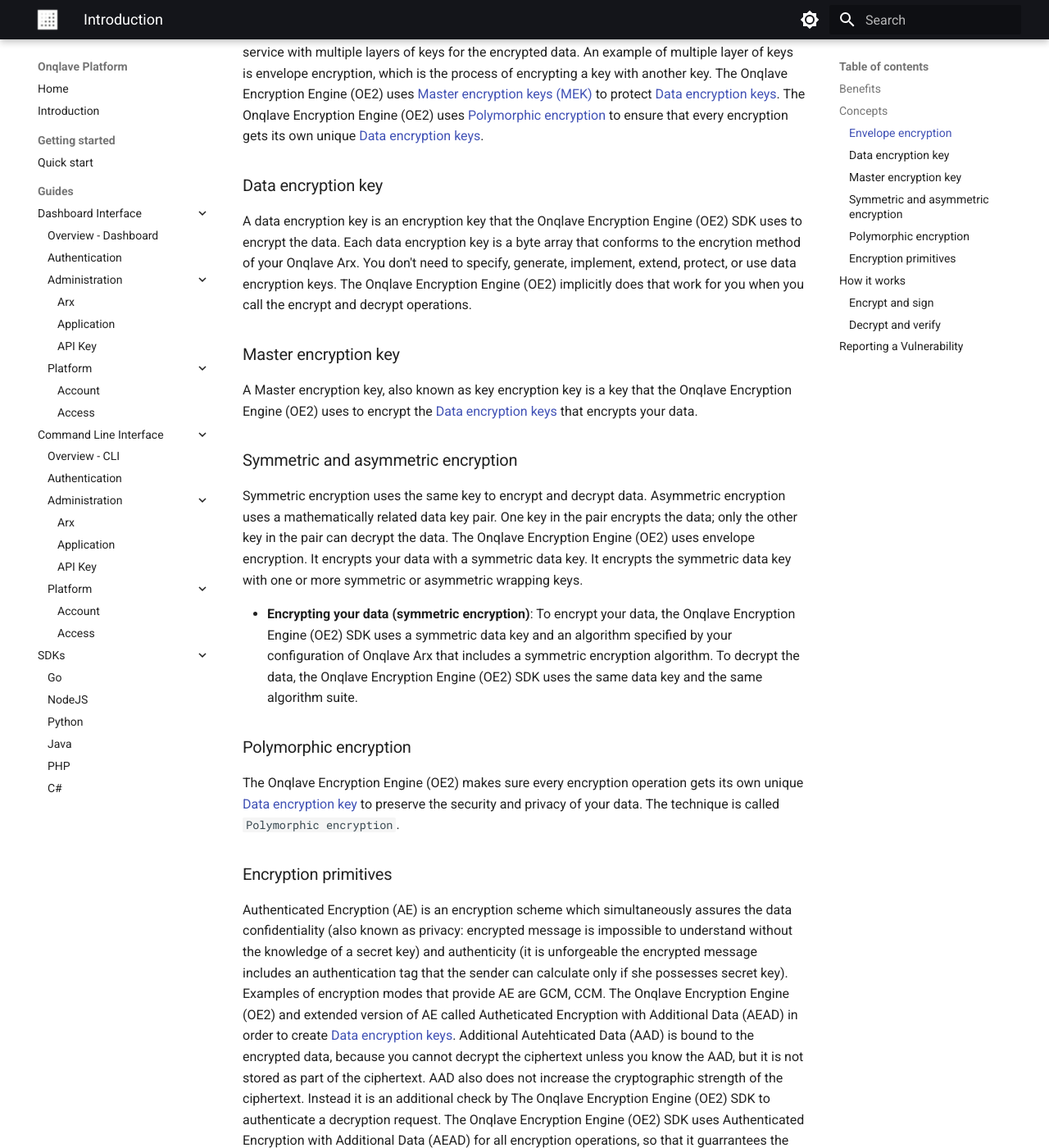
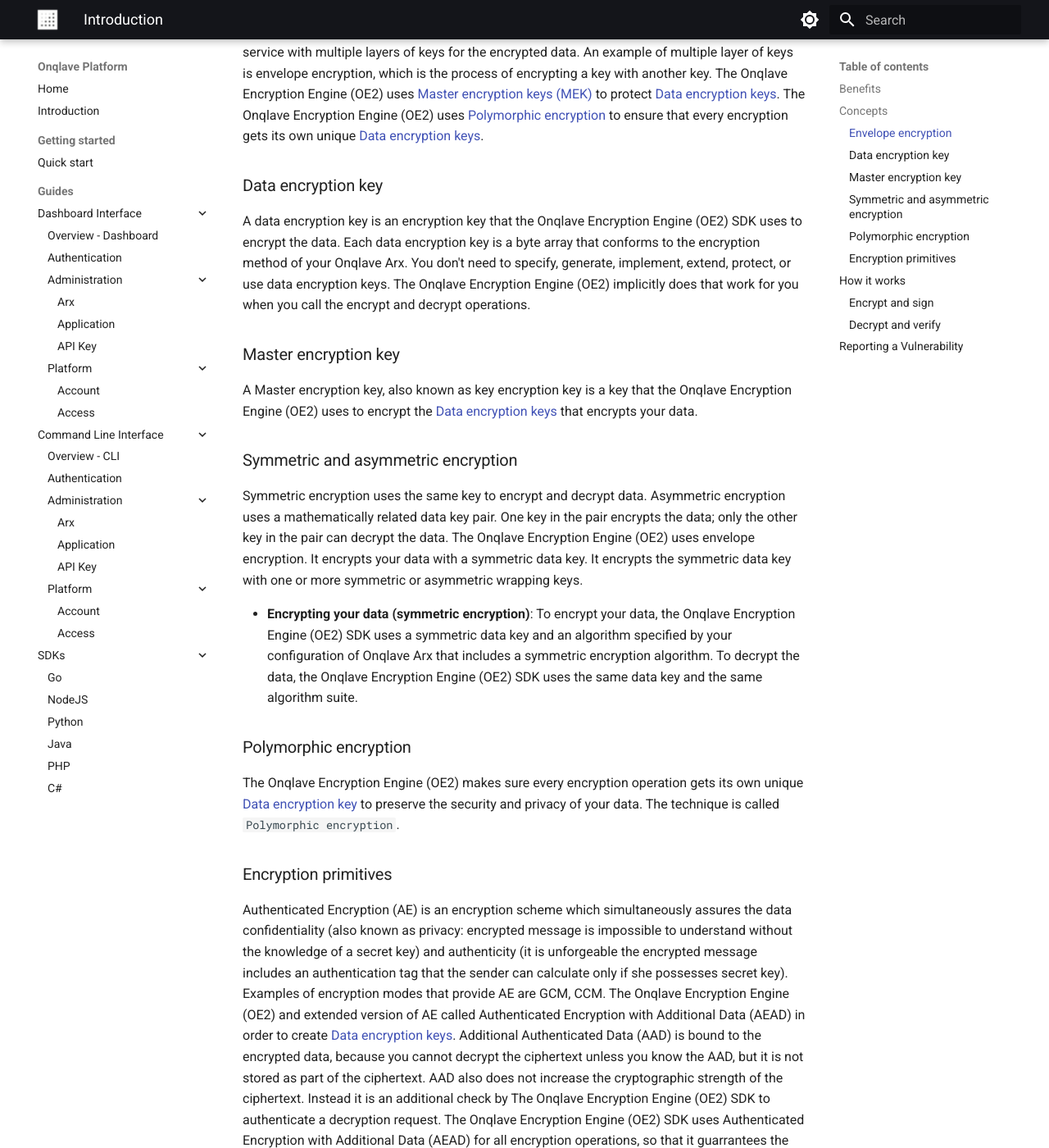
Before and after one commit to onqlavelabs/onqlave.docs, an MkDocs documentation site: the page built from docs/external-sources/architecture.md, in a window 1280 px wide and 1400 px high, scrolled down 2129 px. Shown: the whole window at 82% size. Built offline with MkDocs 1.6.1 and Material for MkDocs 9.7.7, drawn with Linux system fonts in a browser that asks for light colours; the version menu is left out; some of the changed text lies outside the part shown.

Commit message:
fix spelling errors
Signed-off-by: dcatonqlave <dc@onqlave.com>

```diff
--- a/docs/external-sources/architecture.md
+++ b/docs/external-sources/architecture.md
@@ -55,7 +55,7 @@
 
 ### Data encryption key
 
-A data encryption key is an encryption key that the Onqlave Encryption Engine (OE2) SDK uses to encrypt the data. Each data encryption key is a byte array that conforms to the encrytion method of your Onqlave Arx. You don't need to specify, generate, implement, extend, protect, or use data encryption keys. The Onqlave Encryption Engine (OE2) implicitly does that work for you when you call the encrypt and decrypt operations.
+A data encryption key is an encryption key that the Onqlave Encryption Engine (OE2) SDK uses to encrypt the data. Each data encryption key is a byte array that conforms to the encryption method of your Onqlave Arx. You don't need to specify, generate, implement, extend, protect, or use data encryption keys. The Onqlave Encryption Engine (OE2) implicitly does that work for you when you call the encrypt and decrypt operations.
 
 ### Master encryption key
 
@@ -73,7 +73,7 @@
 
 ### Encryption primitives
 
-Authenticated Encryption (AE) is an encryption scheme which simultaneously assures the data confidentiality (also known as privacy: encrypted message is impossible to understand without the knowledge of a secret key) and authenticity (it is unforgeable the encrypted message includes an authentication tag that the sender can calculate only if she possesses secret key). Examples of encryption modes that provide AE are GCM, CCM. The Onqlave Encryption Engine (OE2) and extended version of AE called Autheticated Encryption with Additional Data (AEAD) in order to create [Data encryption keys](#data-encryption-key). Additional Autehticated Data (AAD) is bound to the encrypted data, because you cannot decrypt the ciphertext unless you know the AAD, but it is not stored as part of the ciphertext. AAD also does not increase the cryptographic strength of the ciphertext. Instead it is an additional check by The Onqlave Encryption Engine (OE2) SDK to authenticate a decryption request. The Onqlave Encryption Engine (OE2) SDK uses Authenticated Encryption with Additional Data (AEAD) for all encryption operations, so that it guarrantees the confidentiality as well as the integrity of the keys provided for each tenant.
+Authenticated Encryption (AE) is an encryption scheme which simultaneously assures the data confidentiality (also known as privacy: encrypted message is impossible to understand without the knowledge of a secret key) and authenticity (it is unforgeable the encrypted message includes an authentication tag that the sender can calculate only if she possesses secret key). Examples of encryption modes that provide AE are GCM, CCM. The Onqlave Encryption Engine (OE2) and extended version of AE called Authenticated Encryption with Additional Data (AEAD) in order to create [Data encryption keys](#data-encryption-key). Additional Authenticated Data (AAD) is bound to the encrypted data, because you cannot decrypt the ciphertext unless you know the AAD, but it is not stored as part of the ciphertext. AAD also does not increase the cryptographic strength of the ciphertext. Instead it is an additional check by The Onqlave Encryption Engine (OE2) SDK to authenticate a decryption request. The Onqlave Encryption Engine (OE2) SDK uses Authenticated Encryption with Additional Data (AEAD) for all encryption operations, so that it guarrantees the confidentiality as well as the integrity of the keys provided for each tenant.
 
 ## How it works
 
```
Also changed, not shown: other parts of docs/external-sources/architecture.md (+5 -5 lines).
